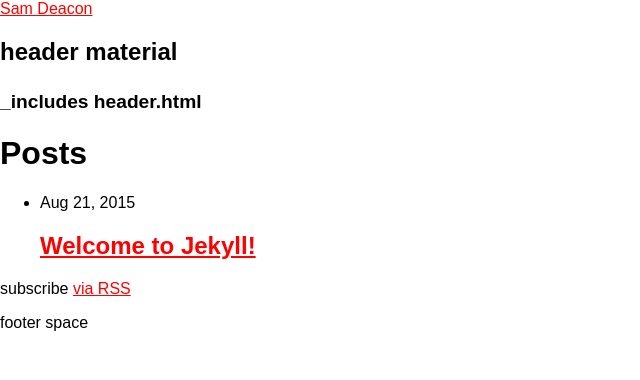
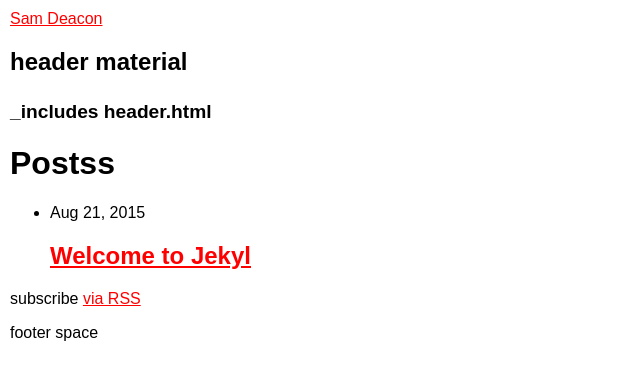
Before and after one commit to BeardyMrDeaks/tut-devtips, a Jekyll site: the page built from index.html, in a window 1280 px wide. Shown: the top 380 px of the page, without its empty margins (0-640 px from the left). Built offline with Jekyll 4.4.1, drawn with Linux system fonts in a browser that asks for light colours.

```diff
--- a/_config.yml
+++ b/_config.yml
@@ -9,6 +9,7 @@ baseurl: "" # the subpath of your site, e.g. /blog/
 url: "http://yourdomain.com" # the base hostname & protocol for your site
 twitter_username: deaconsam10
 github_username:  BeardyMrDeaks
+exclude: [node_modules, gulpfile.js]
 
 # Build settings
 markdown: kramdown
--- a/_posts/2015-08-21-welcome-to-jekyll.markdown
+++ b/_posts/2015-08-21-welcome-to-jekyll.markdown
@@ -1,10 +1,10 @@
 ---
 layout: post
-title:  "Welcome to Jekyll!"
+title:  "Welcome to Jekyl"
 date:   2015-08-21 07:43:00
 categories: jekyll update
 ---
-You’ll find this post in your `_posts` directory. Go ahead and edit it and re-build the site to see your changes. You can rebuild the site in many different ways, but the most common way is to run `jekyll serve`, which launches a web server and auto-regenerates your site when a file is updated.
+’ll find this post in your `_posts` directory. Go ahead and edit it and re-build the site to see your changes. You can rebuild the site in many different ways, but the most common way is to run `jekyll serve`, which launches a web server and auto-regenerates your site when a file is updated.
 
 To add new posts, simply add a file in the `_posts` directory that follows the convention `YYYY-MM-DD-name-of-post.ext` and includes the necessary front matter. Take a look at the source for this post to get an idea about how it works.
 
--- a/assets/css/main.scss
+++ b/assets/css/main.scss
@@ -2,6 +2,11 @@
 # Only the main Sass file needs front matter (the dashes are enough)
 ---
 @charset "utf-8";
+
+body {
+  background-color: white;
+  padding: 10px;
+}
 
 // Import partials from `sass_dir` (defaults to `_sass`)
 @import
--- a/index.html
+++ b/index.html
@@ -4,7 +4,7 @@ layout: default
 
 <div class="home">
 
-  <h1 class="page-heading">Posts</h1>
+  <h1 class="page-heading">Postss</h1>
 
   <ul class="post-list">
     {% for post in site.posts %}
```
Also changed, not shown: gulpfile.js (added, +17 -0 lines), 1 other file.
